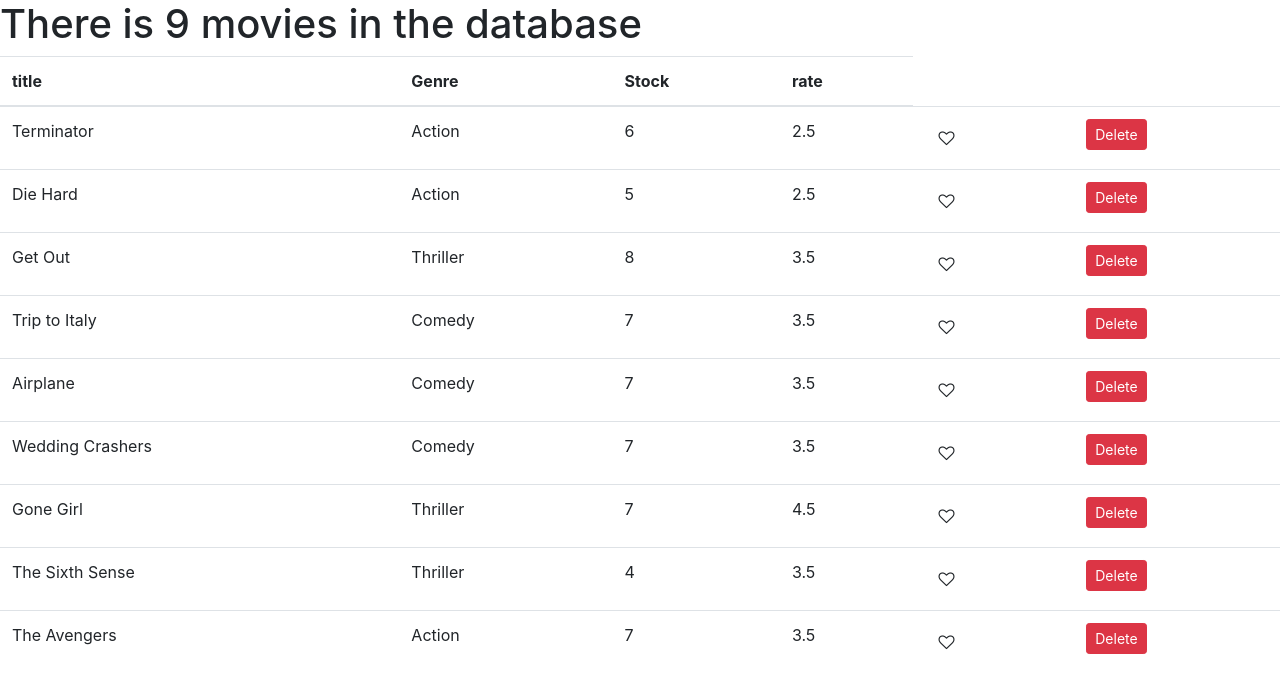
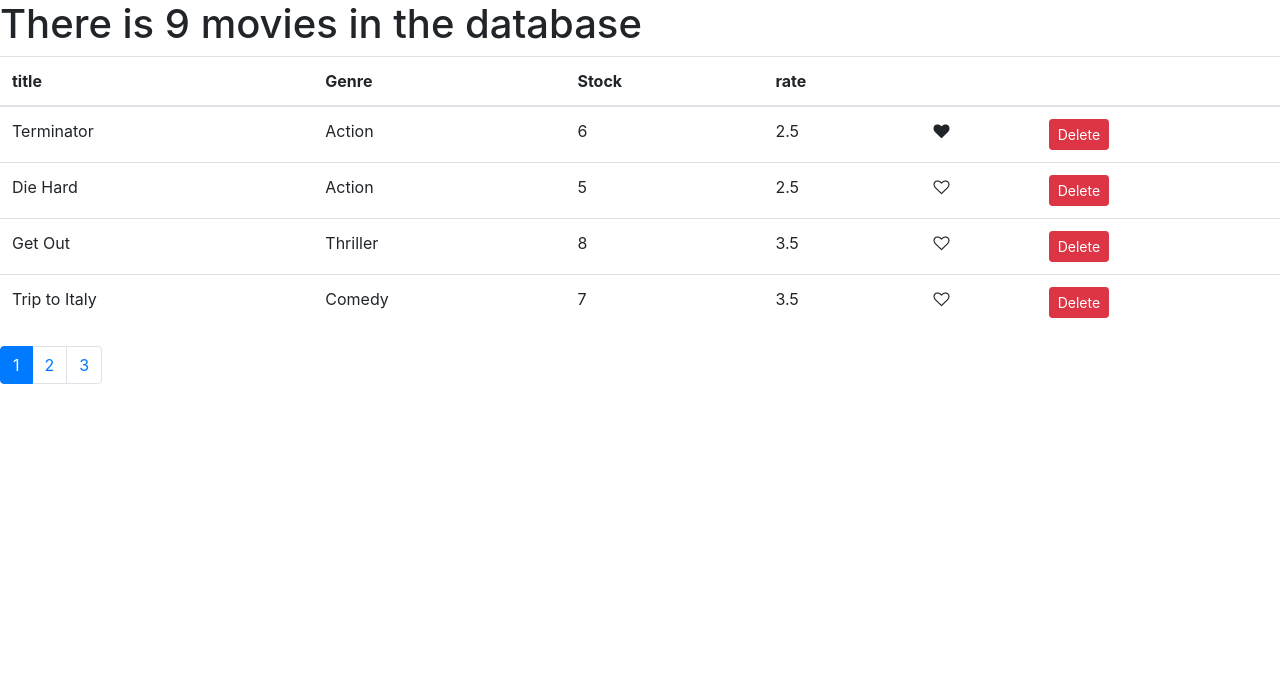
Before and after one commit to mathieufiani/vidly, a React (Create React App) app: page / in a window 1280 px wide. Shown: the top 692 px of the page. Built offline with nearby package versions, Linux system fonts and the light colour scheme.

Commit message:
pagination working

```diff
--- a/src/App.js
+++ b/src/App.js
@@ -3,42 +3,61 @@ import Movies from "./components/movies";
 import Title from "./components/Title";
 import React, { Component } from "react";
 import { getMovies } from "./fakeMovieService";
+import Pagination from "./components/pagination";
 
 class App extends Component {
   state = {
     movies: getMovies(),
     titles: ["title", "Genre", "Stock", "rate"],
+    activePage: 0,
   };
-
-  constructor() {
-    super();
-    this.createLikeAttr();
-  }
-  createLikeAttr() {
-    this.state.movies.map((movie) => {
-      return (movie.like = false);
-    });
-  }
+  setActivePage = (index) => {
+    let activePage = this.state.activePage;
+    activePage = index;
+    this.setState({ activePage });
+  };
+  handlePagination = () => {
+    const len = this.state.movies.length;
+    const nbPage = 4;
+    return Math.ceil(len / nbPage);
+  };
   handleDelete = (movie) => {
     const movies = this.state.movies.filter((m) => m._id !== movie._id);
     this.setState({ movies });
   };
 
   handleLike = (movie) => {
-    const movies = this.state.movies;
-    movie.like = !movie.like;
+    const movies = [...this.state.movies];
+    const index = movies.indexOf(movie);
+    movies[index] = { ...movies[index] };
+    movies[index].liked = !movies[index].liked;
     this.setState({ movies });
+  };
+  setMoviesToShow = () => {
+    const indexToget = this.state.activePage;
+    const numFilmOnPage = 4;
+    const currentMovies = this.state.movies.slice(
+      indexToget * numFilmOnPage,
+      (indexToget + 1) * numFilmOnPage
+    );
+    return currentMovies;
   };
   render() {
     return (
       <div>
         <Title movies={this.state.movies} />
         <Movies
-          movies={this.state.movies}
+          movies={this.setMoviesToShow()}
           titles={this.state.titles}
           onDelete={this.handleDelete}
           onLike={this.handleLike}
         ></Movies>
+        <Pagination
+          nbPage={this.handlePagination()}
+          set_active_page={this.setActivePage}
+          active_page={this.state.activePage}
+          key={this.state.rendered}
+        ></Pagination>
       </div>
     );
   }
--- a/src/components/Like.jsx
+++ /dev/null
@@ -1,17 +0,0 @@
-import React, { Component } from "react";
-
-class Like extends Component {
-  render() {
-    const { onLike, movie } = this.props;
-    return (
-      <button className="btn btn-default" onClick={() => onLike(movie)}>
-        <i
-          className={movie.like ? "fa fa-heart" : "fa fa-heart-o"}
-          aria-hidden="true"
-        ></i>
-      </button>
-    );
-  }
-}
-
-export default Like;
--- a/src/components/Movie.jsx
+++ b/src/components/Movie.jsx
@@ -1,5 +1,5 @@
 import React, { Component } from "react";
-import Like from "./Like";
+import Like from "./common/Like";
 class Movie extends Component {
   render() {
     const { movie, onLike } = this.props;
@@ -10,7 +10,11 @@ class Movie extends Component {
         <td>{movie.numberInStock}</td>
         <td>{movie.dailyRentalRate}</td>
         <td>
-          <Like onLike={onLike} movie={movie} />
+          <Like
+            movie={movie}
+            liked={movie.liked}
+            onClick={() => onLike(movie)}
+          />
         </td>
         <td>
           <button
--- /dev/null
+++ b/src/components/common/Like.jsx
@@ -0,0 +1,18 @@
+import React from "react";
+
+const Like = ({ liked, onClick }) => {
+  let classes = "fa fa-heart";
+  if (!liked) {
+    classes += "-o";
+  }
+  return (
+    <i
+      onClick={onClick}
+      className={classes}
+      aria-hidden="true"
+      style={{ cursor: "pointer" }}
+    ></i>
+  );
+};
+
+export default Like;
--- a/src/components/movies.jsx
+++ b/src/components/movies.jsx
@@ -3,6 +3,7 @@ import Movie from "./Movie";
 class Movies extends Component {
   renderComponents() {
     const { onDelete, movies, titles, onLike } = this.props;
+    console.log(movies);
     if (movies.length !== 0) {
       return (
         <React.Fragment>
@@ -14,6 +15,8 @@ class Movies extends Component {
                     {title}
                   </th>
                 ))}
+                <th></th>
+                <th></th>
               </tr>
             </thead>
             <tbody>
@@ -22,6 +25,7 @@ class Movies extends Component {
                   key={movie._id}
                   movie={movie}
                   onDelete={onDelete}
+                  liked={true}
                   onLike={onLike}
                 />
               ))}
--- /dev/null
+++ b/src/components/pagination.jsx
@@ -0,0 +1,28 @@
+import React from "react";
+
+const Pagination = ({ nbPage, active_page, set_active_page }) => {
+  //const numPage = nbPage.nbPage;
+  //const [activePage, setActivePage] = useState(1);
+
+  return (
+    <React.Fragment>
+      <ul className="pagination">
+        {[...Array(nbPage)].map((element, index) => (
+          <li
+            key={index}
+            className={"page-item " + (active_page === index && "active")}
+          >
+            <button
+              className="page-link"
+              onClick={() => set_active_page(index)}
+            >
+              {index + 1}
+            </button>
+          </li>
+        ))}
+      </ul>
+    </React.Fragment>
+  );
+};
+
+export default Pagination;
--- a/src/fakeMovieService.js
+++ b/src/fakeMovieService.js
@@ -7,64 +7,65 @@ const movies = [
     genre: { _id: "5b21ca3eeb7f6fbccd471818", name: "Action" },
     numberInStock: 6,
     dailyRentalRate: 2.5,
-    publishDate: "2018-01-03T19:04:28.809Z"
+    publishDate: "2018-01-03T19:04:28.809Z",
+    liked: true,
   },
   {
     _id: "5b21ca3eeb7f6fbccd471816",
     title: "Die Hard",
     genre: { _id: "5b21ca3eeb7f6fbccd471818", name: "Action" },
     numberInStock: 5,
-    dailyRentalRate: 2.5
+    dailyRentalRate: 2.5,
   },
   {
     _id: "5b21ca3eeb7f6fbccd471817",
     title: "Get Out",
     genre: { _id: "5b21ca3eeb7f6fbccd471820", name: "Thriller" },
     numberInStock: 8,
-    dailyRentalRate: 3.5
+    dailyRentalRate: 3.5,
   },
   {
     _id: "5b21ca3eeb7f6fbccd471819",
     title: "Trip to Italy",
     genre: { _id: "5b21ca3eeb7f6fbccd471814", name: "Comedy" },
     numberInStock: 7,
-    dailyRentalRate: 3.5
+    dailyRentalRate: 3.5,
   },
   {
     _id: "5b21ca3eeb7f6fbccd47181a",
     title: "Airplane",
     genre: { _id: "5b21ca3eeb7f6fbccd471814", name: "Comedy" },
     numberInStock: 7,
-    dailyRentalRate: 3.5
+    dailyRentalRate: 3.5,
   },
   {
     _id: "5b21ca3eeb7f6fbccd47181b",
     title: "Wedding Crashers",
     genre: { _id: "5b21ca3eeb7f6fbccd471814", name: "Comedy" },
     numberInStock: 7,
-    dailyRentalRate: 3.5
+    dailyRentalRate: 3.5,
   },
   {
     _id: "5b21ca3eeb7f6fbccd47181e",
     title: "Gone Girl",
     genre: { _id: "5b21ca3eeb7f6fbccd471820", name: "Thriller" },
     numberInStock: 7,
-    dailyRentalRate: 4.5
+    dailyRentalRate: 4.5,
   },
   {
     _id: "5b21ca3eeb7f6fbccd47181f",
     title: "The Sixth Sense",
     genre: { _id: "5b21ca3eeb7f6fbccd471820", name: "Thriller" },
     numberInStock: 4,
-    dailyRentalRate: 3.5
+    dailyRentalRate: 3.5,
   },
   {
     _id: "5b21ca3eeb7f6fbccd471821",
     title: "The Avengers",
     genre: { _id: "5b21ca3eeb7f6fbccd471818", name: "Action" },
     numberInStock: 7,
-    dailyRentalRate: 3.5
-  }
+    dailyRentalRate: 3.5,
+  },
 ];
 
 export function getMovies() {
@@ -72,13 +73,13 @@ export function getMovies() {
 }
 
 export function getMovie(id) {
-  return movies.find(m => m._id === id);
+  return movies.find((m) => m._id === id);
 }
 
 export function saveMovie(movie) {
-  let movieInDb = movies.find(m => m._id === movie._id) || {};
+  let movieInDb = movies.find((m) => m._id === movie._id) || {};
   movieInDb.name = movie.name;
-  movieInDb.genre = genresAPI.genres.find(g => g._id === movie.genreId);
+  movieInDb.genre = genresAPI.genres.find((g) => g._id === movie.genreId);
   movieInDb.numberInStock = movie.numberInStock;
   movieInDb.dailyRentalRate = movie.dailyRentalRate;
 
@@ -91,7 +92,7 @@ export function saveMovie(movie) {
 }
 
 export function deleteMovie(id) {
-  let movieInDb = movies.find(m => m._id === id);
+  let movieInDb = movies.find((m) => m._id === id);
   movies.splice(movies.indexOf(movieInDb), 1);
   return movieInDb;
 }
```
